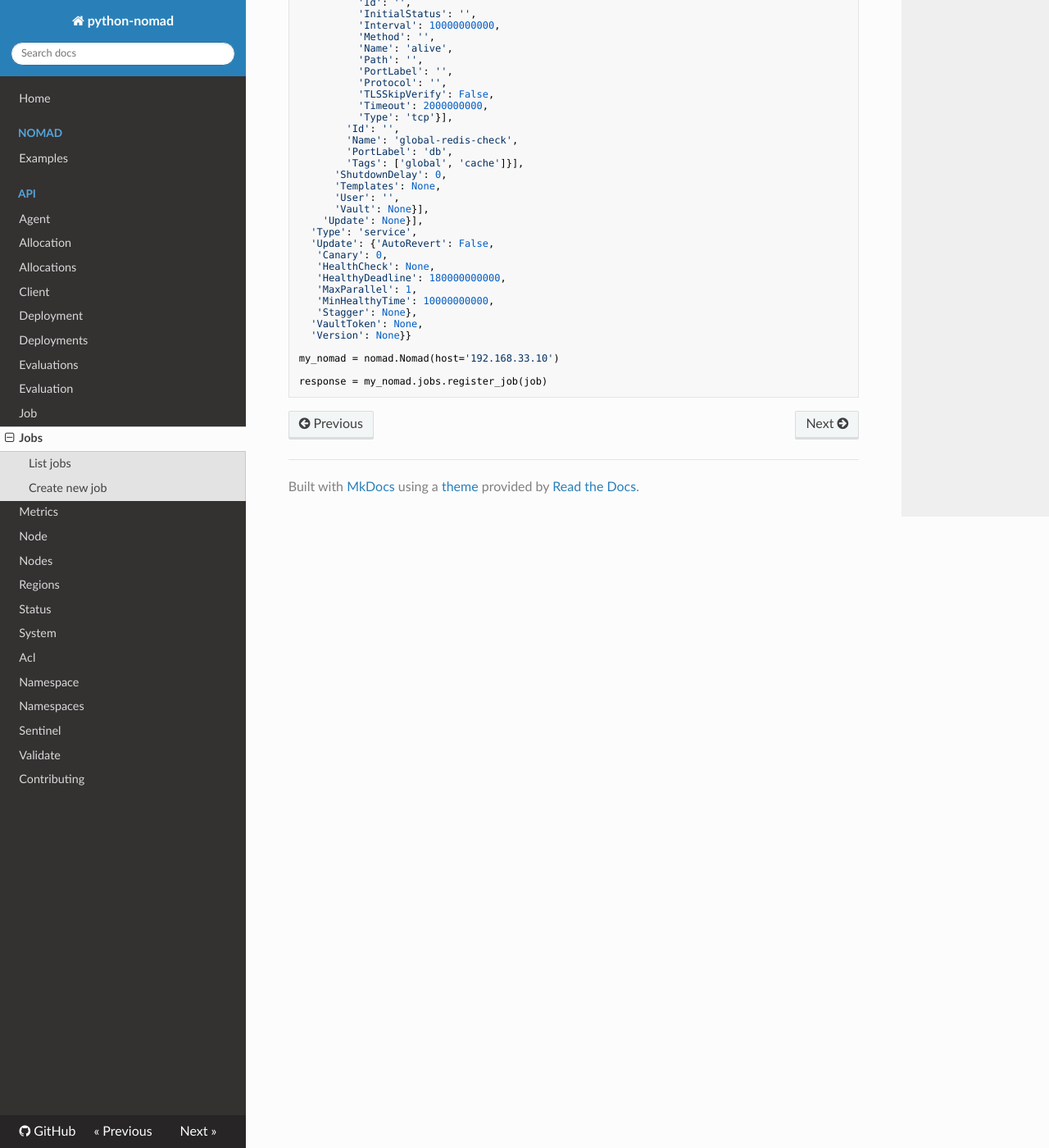
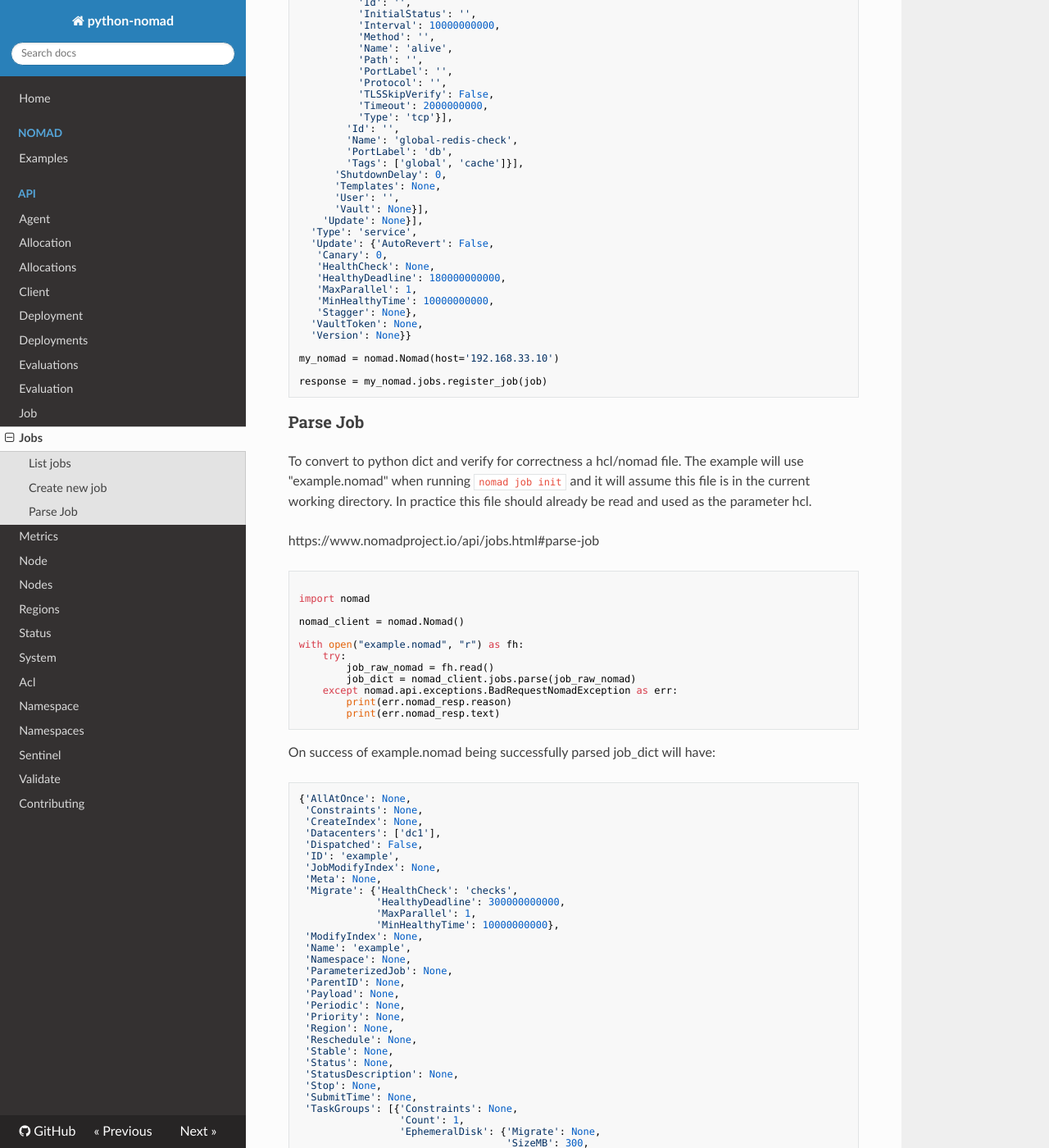
Before and after one commit to jrxFive/python-nomad, an MkDocs documentation site: the page built from docs/api/jobs.md, in a window 1280 px wide and 1400 px high, scrolled down 1540 px. Shown: the whole window at 82% size. Built offline with MkDocs 1.6.1, drawn with Linux system fonts in a browser that asks for light colours; nearby versions of some CDN libraries; old or Windows-style settings are respelled for this version of MkDocs; some of the changed text lies outside the part shown.

Commit message:
add documentation for jobs.parse method

````diff
--- a/docs/api/jobs.md
+++ b/docs/api/jobs.md
@@ -122,3 +122,146 @@ my_nomad = nomad.Nomad(host='192.168.33.10')
 
 response = my_nomad.jobs.register_job(job)
 ```
+
+
+### Parse Job
+To convert to python dict and verify for correctness a hcl/nomad file. The example will use "example.nomad" when running
+`nomad job init` and it will assume this file is in the current working directory. In practice this file should already
+be read and used as the parameter hcl.
+
+https://www.nomadproject.io/api/jobs.html#parse-job
+
+```python
+
+import nomad
+
+nomad_client = nomad.Nomad()
+
+with open("example.nomad", "r") as fh:
+    try:
+        job_raw_nomad = fh.read()
+        job_dict = nomad_client.jobs.parse(job_raw_nomad)
+    except nomad.api.exceptions.BadRequestNomadException as err:
+        print(err.nomad_resp.reason)
+        print(err.nomad_resp.text)
+```
+
+On success of example.nomad being successfully parsed job_dict will have:
+
+```python
+{'AllAtOnce': None,
+ 'Constraints': None,
+ 'CreateIndex': None,
+ 'Datacenters': ['dc1'],
+ 'Dispatched': False,
+ 'ID': 'example',
+ 'JobModifyIndex': None,
+ 'Meta': None,
+ 'Migrate': {'HealthCheck': 'checks',
+             'HealthyDeadline': 300000000000,
+             'MaxParallel': 1,
+             'MinHealthyTime': 10000000000},
+ 'ModifyIndex': None,
+ 'Name': 'example',
+ 'Namespace': None,
+ 'ParameterizedJob': None,
+ 'ParentID': None,
+ 'Payload': None,
+ 'Periodic': None,
+ 'Priority': None,
+ 'Region': None,
+ 'Reschedule': None,
+ 'Stable': None,
+ 'Status': None,
+ 'StatusDescription': None,
+ 'Stop': None,
+ 'SubmitTime': None,
+ 'TaskGroups': [{'Constraints': None,
+                 'Count': 1,
+                 'EphemeralDisk': {'Migrate': None,
+                                   'SizeMB': 300,
+                                   'Sticky': None},
+                 'Meta': None,
+                 'Migrate': None,
+                 'Name': 'cache',
+                 'ReschedulePolicy': None,
+                 'RestartPolicy': {'Attempts': 2,
+                                   'Delay': 15000000000,
+                                   'Interval': 1800000000000,
+                                   'Mode': 'fail'},
+                 'Tasks': [{'Artifacts': None,
+                            'Config': {'image': 'redis:3.2',
+                                       'port_map': [{'db': 6379}]},
+                            'Constraints': None,
+                            'DispatchPayload': None,
+                            'Driver': 'docker',
+                            'Env': None,
+                            'KillSignal': '',
+                            'KillTimeout': None,
+                            'Leader': False,
+                            'LogConfig': None,
+                            'Meta': None,
+                            'Name': 'redis',
+                            'Resources': {'CPU': 500,
+                                          'DiskMB': None,
+                                          'IOPS': None,
+                                          'MemoryMB': 256,
+                                          'Networks': [{'CIDR': '',
+                                                        'Device': '',
+                                                        'DynamicPorts': [{'Label': 'db',
+                                                                          'Value': 0}],
+                                                        'IP': '',
+                                                        'MBits': 10,
+                                                        'ReservedPorts': None}]},
+                            'Services': [{'AddressMode': '',
+                                          'CanaryTags': None,
+                                          'CheckRestart': None,
+                                          'Checks': [{'AddressMode': '',
+                                                      'Args': None,
+                                                      'CheckRestart': None,
+                                                      'Command': '',
+                                                      'GRPCService': '',
+                                                      'GRPCUseTLS': False,
+                                                      'Header': None,
+                                                      'Id': '',
+                                                      'InitialStatus': '',
+                                                      'Interval': 10000000000,
+                                                      'Method': '',
+                                                      'Name': 'alive',
+                                                      'Path': '',
+                                                      'PortLabel': '',
+                                                      'Protocol': '',
+                                                      'TLSSkipVerify': False,
+                                                      'Timeout': 2000000000,
+                                                      'Type': 'tcp'}],
+                                          'Id': '',
+                                          'Name': 'redis-cache',
+                                          'PortLabel': 'db',
+                                          'Tags': ['global', 'cache']}],
+                            'ShutdownDelay': 0,
+                            'Templates': None,
+                            'User': '',
+                            'Vault': None}],
+                 'Update': None}],
+ 'Type': 'service',
+ 'Update': {'AutoRevert': False,
+            'Canary': 0,
+            'HealthCheck': None,
+            'HealthyDeadline': 180000000000,
+            'MaxParallel': 1,
+            'MinHealthyTime': 10000000000,
+            'ProgressDeadline': None,
+            'Stagger': None},
+ 'VaultToken': None,
+ 'Version': None}
+```
+
+On failure it will raise `BadRequestNomadException` we can inspect the requests response:
+```
+>>> err.nomad_resp.reason
+'Bad Request'
+
+err.nomad_resp.text
+"error parsing 'job': 1 error(s) occurred:\n\n* job: invalid key: datacenter"
+
+```
````
